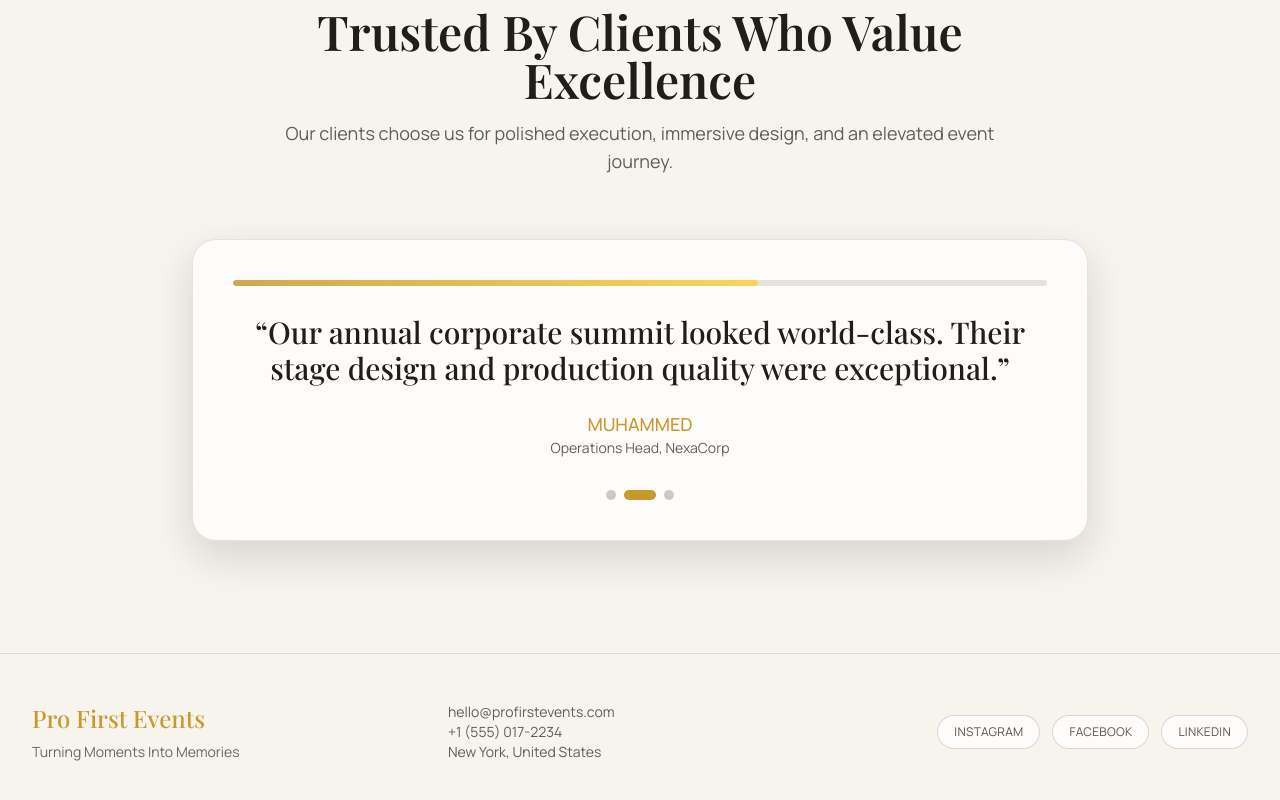
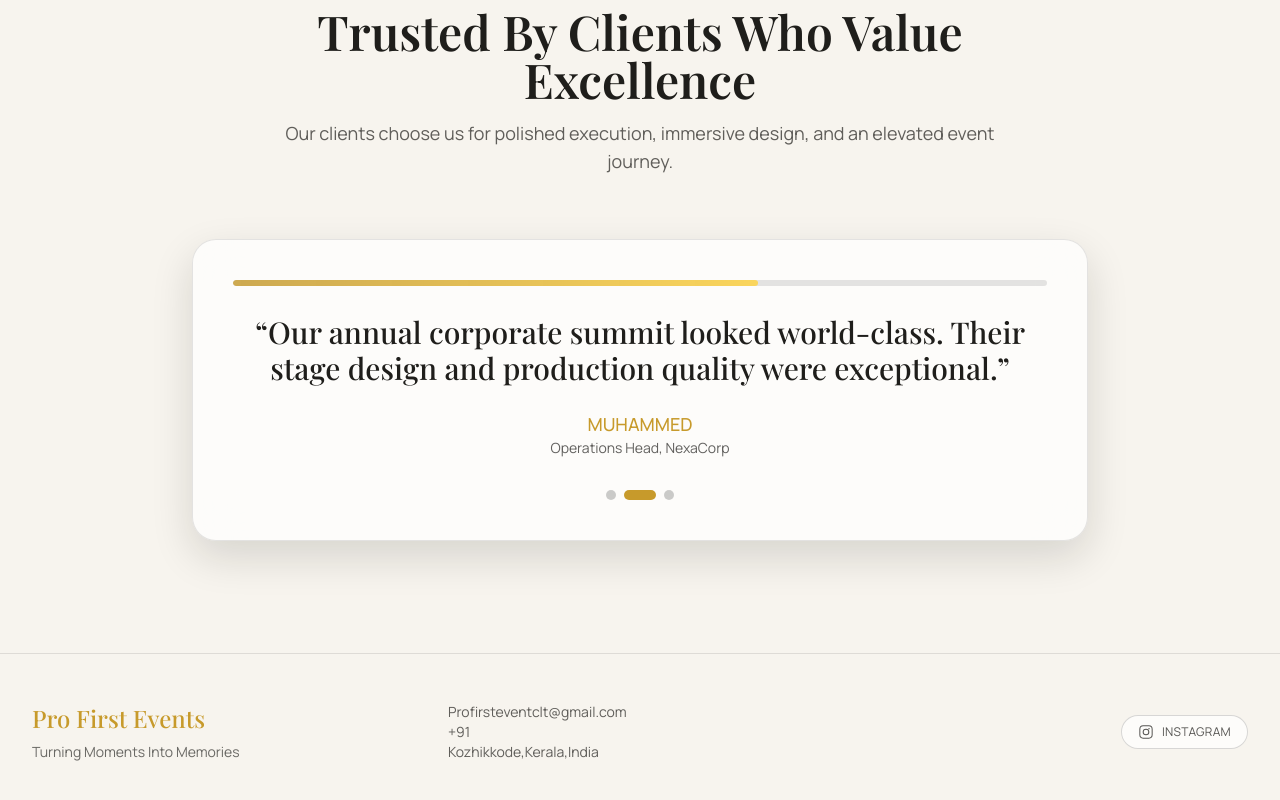
Before and after one commit to AAMIRMHD/profirst, a React (Vite) app: page / in a window 1280 px wide. Shown: the part 5565-6365 px from the top of the page. Built offline with nearby package versions, Linux system fonts and the light colour scheme.

Commit message:
Update website content and footer instagram link

```diff
--- a/src/components/Footer.jsx
+++ b/src/components/Footer.jsx
@@ -10,21 +10,29 @@ function Footer() {
         </div>
 
         <div className="text-sm text-ivory/70">
-          <p>hello@profirstevents.com</p>
-          <p>+1 (555) 017-2234</p>
-          <p>New York, United States</p>
+          <p>Profirsteventclt@gmail.com</p>
+          <p>+91</p>
+          <p>Kozhikkode,Kerala,India</p>
         </div>
 
         <div className="flex items-center gap-3 md:justify-end">
-          {["Instagram", "Facebook", "LinkedIn"].map((item) => (
-            <a
-              key={item}
-              href="#"
-              className="rounded-full border border-black/15 bg-white/70 px-4 py-2 text-xs uppercase tracking-wide text-ivory/75 transition hover:border-gold/40 hover:text-gold"
+          <a
+            href="https://www.instagram.com/profirstevents?igsh=YTR4aWp0MmNiaGk1"
+            target="_blank"
+            rel="noreferrer"
+            className="inline-flex items-center gap-2 rounded-full border border-black/15 bg-white/70 px-4 py-2 text-xs uppercase tracking-wide text-ivory/75 transition hover:border-gold/40 hover:text-gold"
+          >
+            <svg
+              xmlns="http://www.w3.org/2000/svg"
+              viewBox="0 0 24 24"
+              fill="currentColor"
+              className="h-4 w-4"
+              aria-hidden="true"
             >
-              {item}
-            </a>
-          ))}
+              <path d="M7.75 2h8.5A5.75 5.75 0 0 1 22 7.75v8.5A5.75 5.75 0 0 1 16.25 22h-8.5A5.75 5.75 0 0 1 2 16.25v-8.5A5.75 5.75 0 0 1 7.75 2Zm0 1.5A4.25 4.25 0 0 0 3.5 7.75v8.5a4.25 4.25 0 0 0 4.25 4.25h8.5a4.25 4.25 0 0 0 4.25-4.25v-8.5a4.25 4.25 0 0 0-4.25-4.25h-8.5Zm8.8 2.45a1.05 1.05 0 1 1 0 2.1 1.05 1.05 0 0 1 0-2.1ZM12 7a5 5 0 1 1 0 10 5 5 0 0 1 0-10Zm0 1.5a3.5 3.5 0 1 0 0 7 3.5 3.5 0 0 0 0-7Z" />
+            </svg>
+            Instagram
+          </a>
         </div>
       </div>
     </footer>
```
